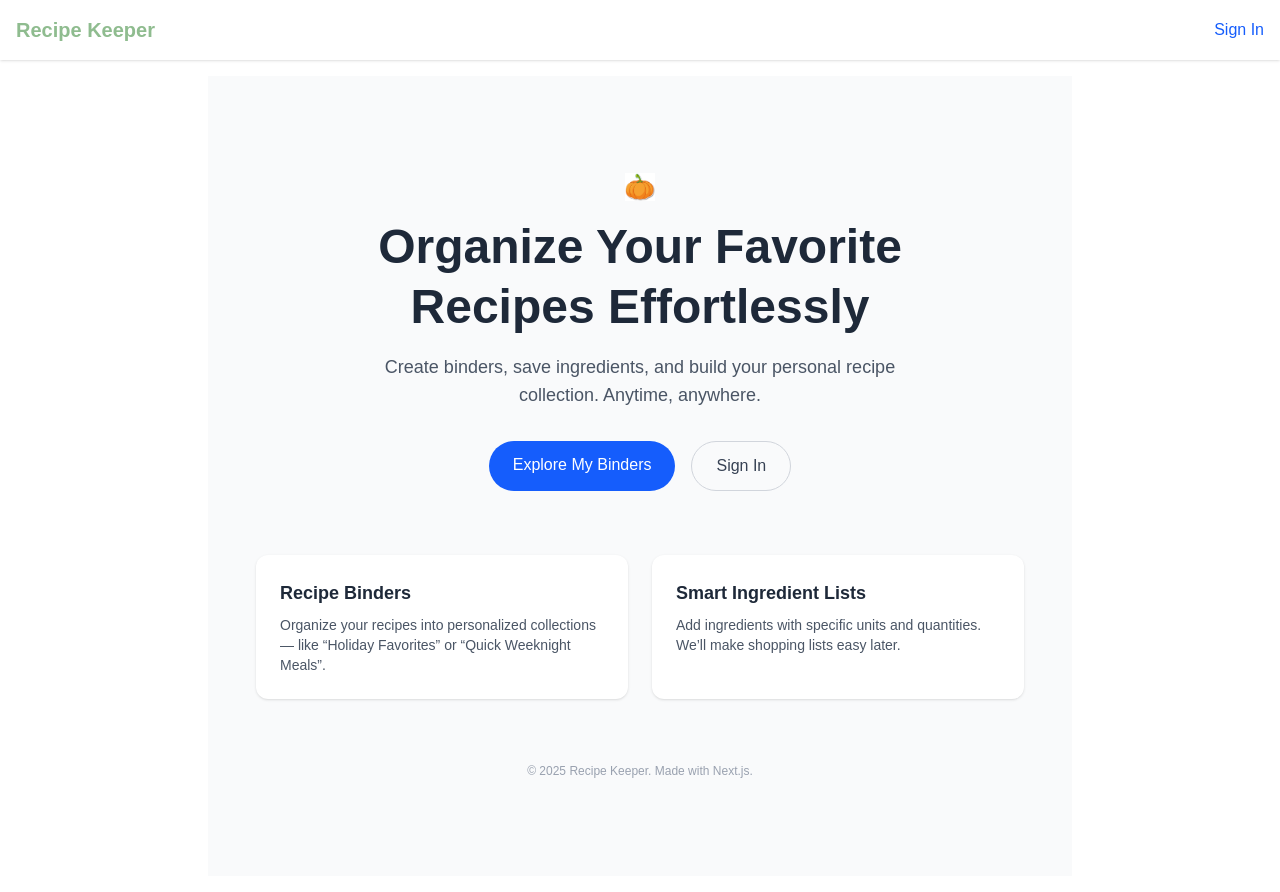
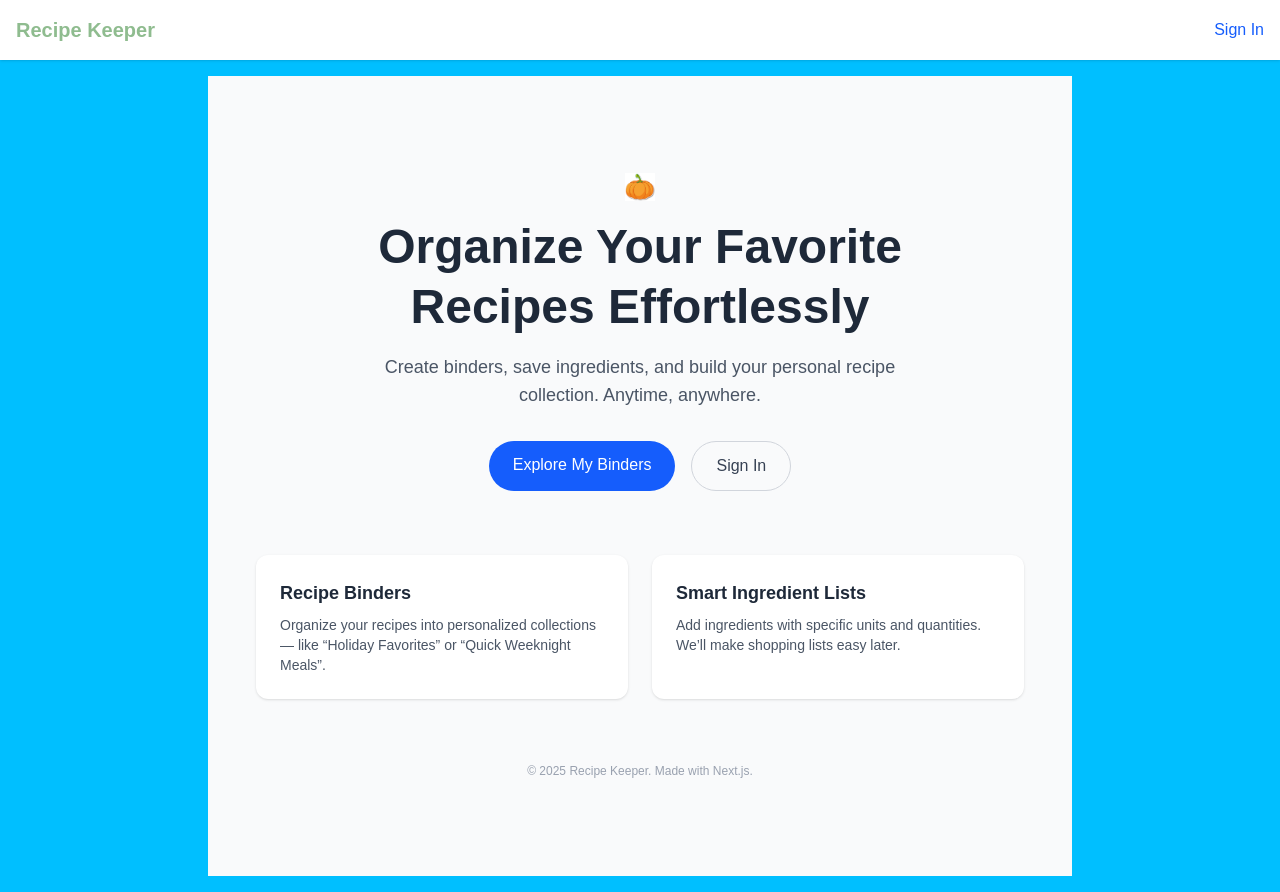
Before and after one commit to zizhengdong0412/cs5356-final, a Next.js app in the folder recipe_keeper/: page / in a window 1280 px wide. Built offline with nearby package versions, Linux system fonts and the light colour scheme.

Commit message:
Update globals.css

```diff
--- a/recipe_keeper/src/app/globals.css
+++ b/recipe_keeper/src/app/globals.css
@@ -1,7 +1,7 @@
 @import "tailwindcss";
 
 :root {
-  --background: #ffffff;
+  --background: #00BFFF;
   --foreground: #8FBC8F;
 }
 
```
